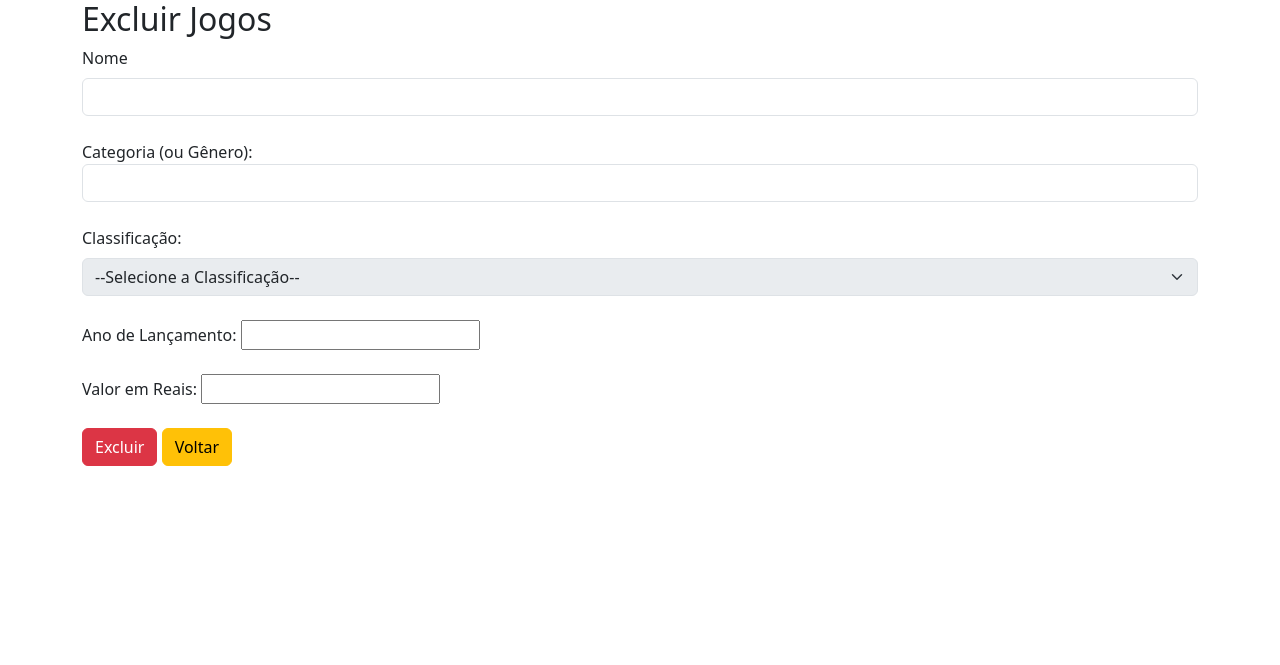
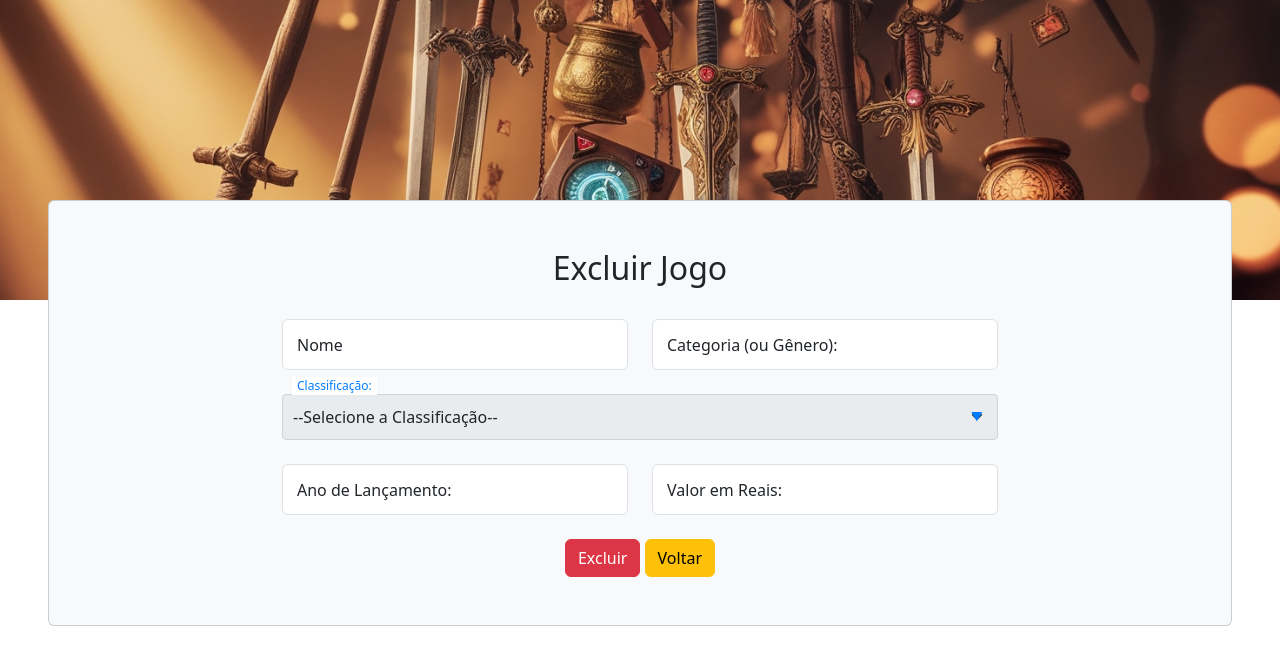
Before and after one commit to ryanp2dev/catalogo_de_jogos, a PHP site: page /excluir.php?id=1 in a window 1280 px wide. Shown: the top 665 px of the page. Run offline with PHP 8.4, Linux system fonts and the light colour scheme; data that the repository does not hold is empty.

Commit message:
Alterações Layout
Alteração nos forms cadastrar, excluir e alterar.

```diff
--- a/catalogo.sql
+++ b/catalogo.sql
@@ -1,3 +1,5 @@
+--BANCO DE DADOS: catalogo
+
 CREATE TABLE jogos(
     id serial not null,
     nome varchar(50) not null,
--- a/excluir.php
+++ b/excluir.php
@@ -27,27 +27,54 @@ catch (PDOException $e) {
     <meta charset="UTF-8">
     <meta name="viewport" content="width=device-width, initial-scale=1.0">
     <title>Excluir Jogo</title>
+    <link rel="stylesheet" href="style.css">
     <link href="https://cdn.jsdelivr.net/npm/bootstrap@5.3.3/dist/css/bootstrap.min.css" rel="stylesheet" integrity="sha384-QWTKZyjpPEjISv5WaRU9OFeRpok6YctnYmDr5pNlyT2bRjXh0JMhjY6hW+ALEwIH" crossorigin="anonymous">
 </head>
 <body>
-<div class="container">
-        <h2>Excluir Jogos</h2>
+<section class="text-center">
+        <!-- div imagem -->
+        <div class="bg-image" style="
+        background-image: url('./imagens/fundo.jpg');
+        height: 300px;
+        background-repeat: no-repeat;
+        background-position: center;
+        background-size: cover;"></div>
+
+        <!-- div corpo -->
+        <div class="card mx-4 mx-md-5 shadow-5-strong bg-body-tertiary" style="
+        margin-top: -100px;
+        backdrop-filter: blur(30px);
+        ">
+
+        <!-- alinhamento -->
+        <div class="card-body py-5 px-md-5 color-form">
+        <div class="row d-flex justify-content-center">
+        <div class="col-lg-8">
+
+        <h2>Excluir Jogo</h2>
         <form action="processa_excluir.php" method="post">
-            <input type="hidden" name="id" value="<?php echo $jogos['id']; ?>">
+        <input type="hidden" name="id" value="<?php echo $jogos['id']; ?>">
+        <br>
+        <div class="row">
+            <!-- Nome -->
+            <div class="col-md-6 mb-4">
+                <div data-mdb-input-init class="form-floating-custom">
+                <input type="text" class="form-control" name="nome" id="nome" placeholder=" " value="<?php echo $jogos['nome'] ?>" readonly>
+                <label for="nome">Nome</label>
+            </div>
+            </div>
+            <!-- Categoria -->
+            <div class="col-md-6 mb-4">
+                <div data-mdb-input-init class="form-floating-custom">
+                <input type="text" class="form-control" name="categoria" id="categoria" placeholder=" " value="<?php echo $jogos['categoria'] ?>" readonly>
+                <label for="categoria">Categoria (ou Gênero):</label>
+                </div>
+            </div>
+            </div>
 
-            <label for="nome" class="form-label">Nome</label>
-            <input type="text" class="form-control" name="nome" id="nome" value="<?php echo $jogos['nome'] ?>" readonly>
-
-
-           <br>
-
-            <label for="categoria">Categoria (ou Gênero):</label>
-            <input type="text" class="form-control" name="categoria" id="categoria" value="<?php echo $jogos['categoria'] ?>" required readonly>
-
-            <br>
-
-       <label for="classificacao" class="form-label">Classificação:</label>
-       <?php $selectedValue = $jogos['classificacao'];?>
+        <!-- Classificacao -->
+        <div class="floating-select mb-4">
+        <?php $selectedValue = $jogos['classificacao'];?>
         <select class="form-select" name="classificacao" id="classificacao" disabled>
         <option value="" <?php echo $selectedValue === '' ? 'selected' : ''; ?>>--Selecione a Classificação--</option>
         <option value="livre" <?php echo $selectedValue === 'livre' ? 'selected' : ''; ?>>Livre</option>
@@ -56,25 +83,34 @@ catch (PDOException $e) {
         <option value="adolescente" <?php echo $selectedValue === 'adolescente' ? 'selected' : ''; ?>>+ 14 anos</option>
         <option value="jovem" <?php echo $selectedValue === 'jovem' ? 'selected' : ''; ?>>+ 16 anos</option>
         <option value="adulto" <?php echo $selectedValue === 'adulto' ? 'selected' : ''; ?>>+ 18 anos</option>
-    </select>
+        </select>
+        <label for="classificacao">Classificação:</label>
+        </div>
 
-            <br>
+        <div class="row">
+            <!-- ano lancamento -->
+            <div class="col-md-6 mb-4">
+                <div data-mdb-input-init class="form-floating-custom">
+                <input type="number" name="ano" id="ano" min="1900" class="form-control" placeholder=" " value="<?php echo $jogos['ano'] ?>" readonly>
+                <label for="ano">Ano de Lançamento:</label>
+                </div>
+            </div>
+            <!-- valor -->
+            <div class="col-md-6 mb-4">
+                <div data-mdb-input-init class="form-floating-custom">
+                <input type="number" name="valor" id="valor"  step="0.01" min="0" class="form-control" placeholder=" " value="<?php echo $jogos['valor'] ?>" readonly>
+                <label for="valor">Valor em Reais:</label>
+                </div>
+            </div>
+            </div>
 
-            <label for="ano">Ano de Lançamento:</label>
-            <input type="number" name="ano" id="ano" min="1900" required value="<?php echo $jogos['ano'] ?>" readonly>
-
-
-            <br><br>
-
-            <label for="valor">Valor em Reais:</label>
-            <input type="number" name="valor" id="valor" step="0.01" min="0" value="<?php echo $jogos['valor'] ?>" required readonly>
-
-
-
-            <br/><br/>
             <button type="submit" class="btn btn-danger">Excluir</button>
             <a href="index.php" class="btn btn-warning" tabindex="-1" role="button" aria-disabled="true">Voltar</a>
         </form>
+        </div>
+        </div>
     </div>
+    </div>
+</section>
 </body>
 </html>
--- /dev/null
+++ b/style.css
@@ -0,0 +1,93 @@
+body {
+    font-family: "Roboto", sans-serif;
+    font-weight: 400;
+    font-style: normal;
+    color: white;
+}
+
+h2 {
+    color: white;
+}
+
+.form-floating-custom {
+    position: relative;
+}
+
+.form-floating-custom label {
+    position: absolute;
+    top: 50%;
+    left: 10px;
+    transform: translateY(-50%);
+    background-color: white;
+    padding: 0 5px;
+    transition: all 0.2s ease;
+    pointer-events: none;
+}
+
+.form-floating-custom input:focus + label,
+.form-floating-custom input:not(:placeholder-shown) + label {
+    top: -8px;
+    left: 10px;
+    font-size: 12px;
+    color: #007bff;
+}
+
+.form-floating-custom input {
+    padding-top: 20px;
+    padding-bottom: 5px;
+}
+
+/* section */
+.floating-select {
+    position: relative;
+}
+
+.floating-select label {
+    position: absolute;
+    top: 50%;
+    left: 10px;
+    transform: translateY(-50%);
+    background-color: white;
+    padding: 0 5px;
+    transition: all 0.2s ease;
+    pointer-events: none;
+}
+
+.floating-select select:focus + label,
+.floating-select select:not([value=""]) + label {
+    top: -8px;
+    left: 10px;
+    font-size: 12px;
+    color: #007bff;
+}
+
+.floating-select select {
+    padding-top: 20px;
+    padding-bottom: 5px;
+    appearance: none;
+    background-color: transparent;
+    position: relative;
+    background-color: white;
+    border: 1px solid #ced4da;
+    padding: 10px 40px 10px 10px;
+    font-size: 16px;
+    cursor: pointer;
+    border-radius: 4px;
+    appearance: none;
+}
+
+/* Seta customizada para o campo select */
+.floating-select::after {
+    content: '▼';
+    position: absolute;
+    top: 50%;
+    right: 15px;
+    transform: translateY(-50%);
+    pointer-events: none;
+    font-size: 12px;
+    color: #007bff;
+}
+
+/* .color-form {
+    background-color: #3b3b3b;
+} */
```
Also changed, not shown: alterar.php (+62 -25 lines), cadastrar.php (+63 -22 lines), imagens/fundo.jpg (added).
